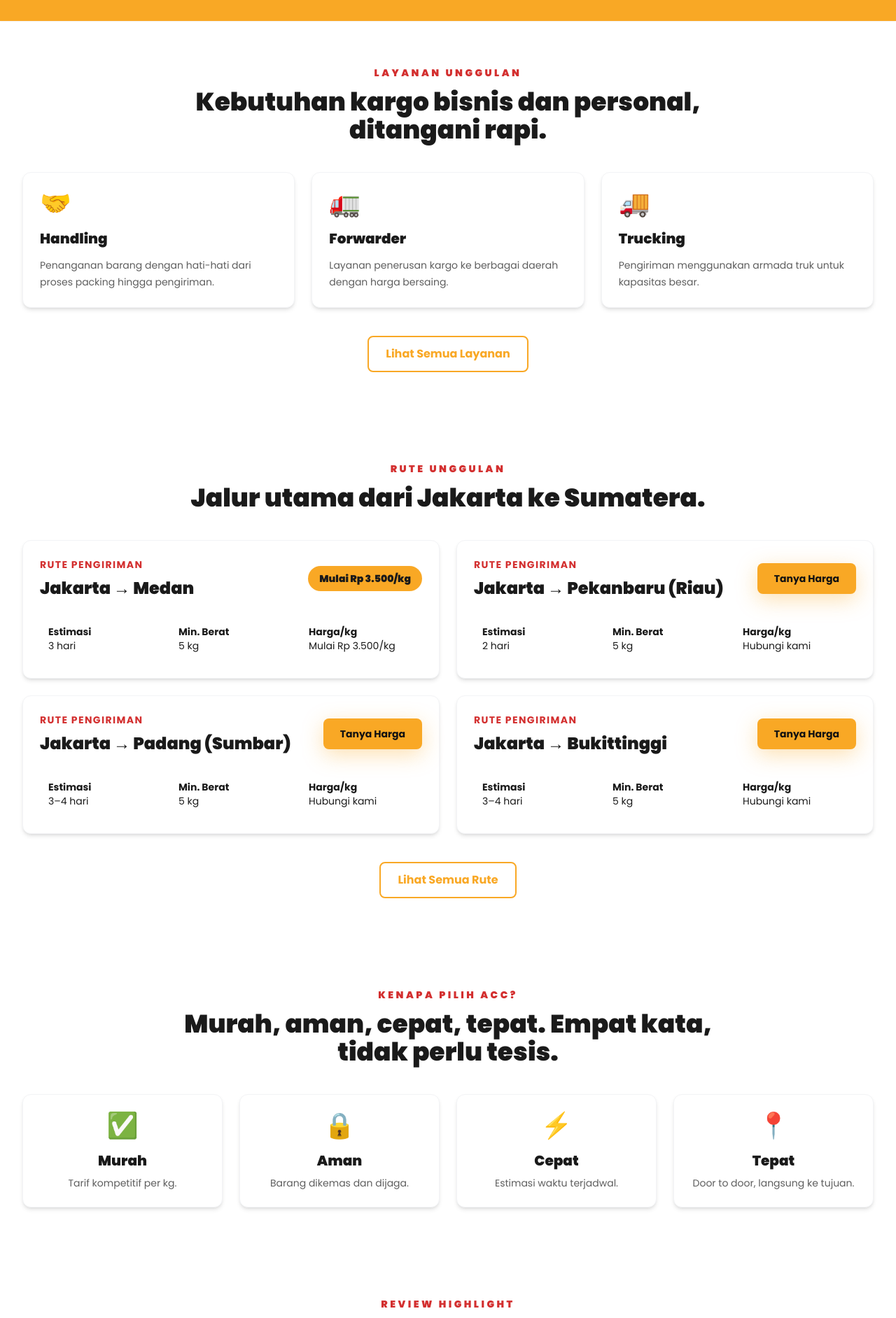
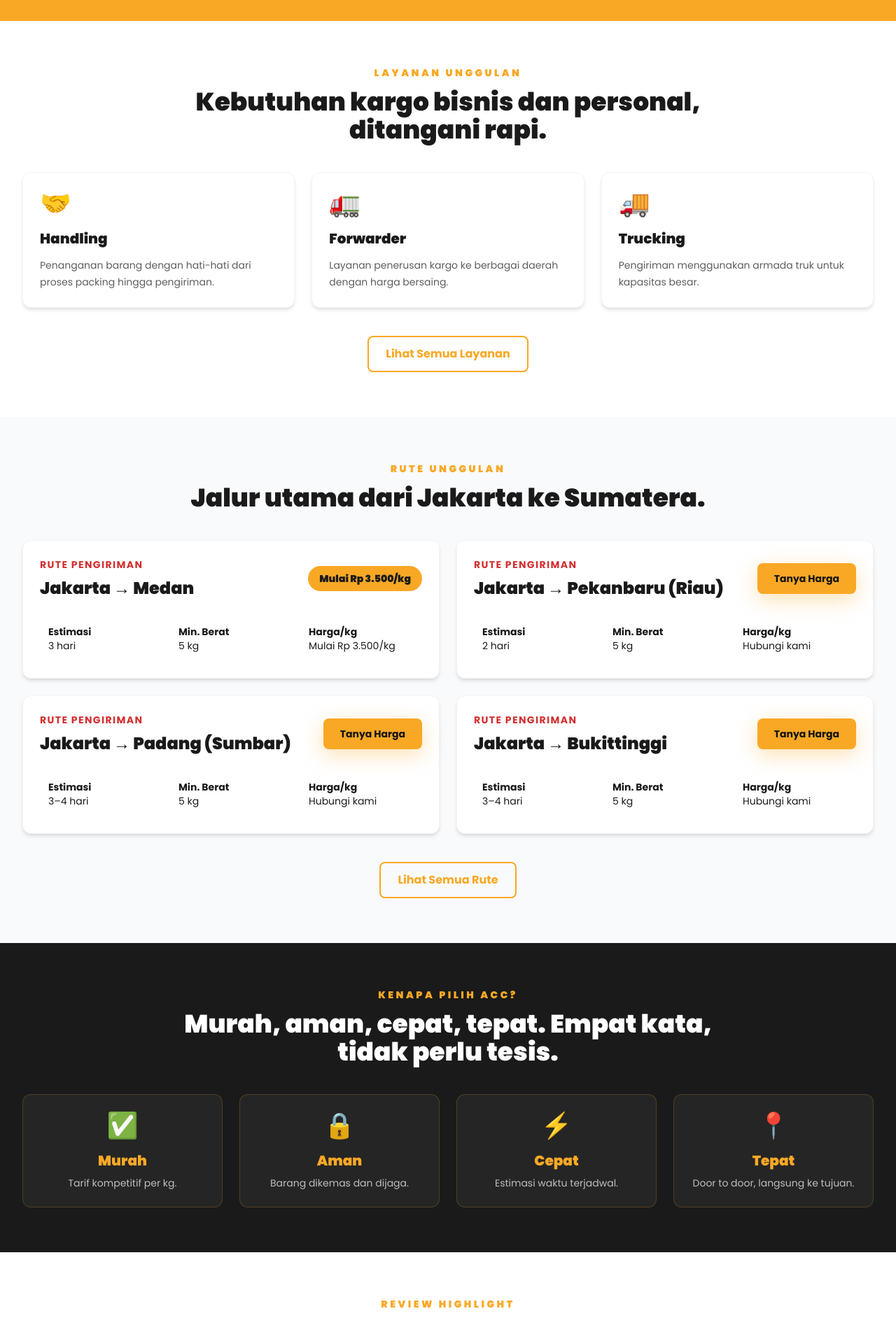
Before and after one commit to ghootech-sketch/acc-logistik, a Next.js app: page / in a window 1280 px wide. Shown: the part 916-2800 px from the top of the page at 70% size. Built offline with nearby package versions, Linux system fonts and the light colour scheme.

Commit message:
feat: page.tsx yellow theme section titles

```diff
--- a/app/page.tsx
+++ b/app/page.tsx
@@ -13,19 +13,84 @@ export default function Home() {
     <>
       <HeroSection />
       <StatsBar />
-      <section className="section-padding"><div className="container-page"><SectionTitle eyebrow="Layanan Unggulan" title="Kebutuhan kargo bisnis dan personal, ditangani rapi." /><div className="mt-10 grid gap-6 md:grid-cols-3">{services.slice(0,3).map((service, index) => <ScrollReveal key={service.title} delay={index * 100}><ServiceCard {...service} /></ScrollReveal>)}</div><CenterLink href="/layanan">Lihat Semua Layanan</CenterLink></div></section>
-      <section className="section-padding bg-white"><div className="container-page"><SectionTitle eyebrow="Rute Unggulan" title="Jalur utama dari Jakarta ke Sumatera." /><div className="mt-10 grid gap-6 lg:grid-cols-2">{routes.slice(0,4).map((route, index) => <ScrollReveal key={`${route.from}-${route.to}`} delay={index * 100}><RouteCard {...route} /></ScrollReveal>)}</div><CenterLink href="/rute">Lihat Semua Rute</CenterLink></div></section>
-      <section className="section-padding"><div className="container-page"><SectionTitle eyebrow="Kenapa Pilih ACC?" title="Murah, aman, cepat, tepat. Empat kata, tidak perlu tesis." /><div className="mt-10 grid gap-6 md:grid-cols-4">{[{icon:'✅',title:'Murah',desc:'Tarif kompetitif per kg.'},{icon:'🔒',title:'Aman',desc:'Barang dikemas dan dijaga.'},{icon:'⚡',title:'Cepat',desc:'Estimasi waktu terjadwal.'},{icon:'📍',title:'Tepat',desc:'Door to door, langsung ke tujuan.'}].map((item, index) => <ScrollReveal key={item.title} delay={index * 100}><div className="card text-center"><div className="text-4xl">{item.icon}</div><h3 className="mt-4 text-xl font-black">{item.title}</h3><p className="mt-2 text-sm text-brand-dark/70">{item.desc}</p></div></ScrollReveal>)}</div></div></section>
-      <section className="section-padding bg-white"><div className="container-page"><SectionTitle eyebrow="Review Highlight" title="Dipercaya pelanggan dari berbagai rute." /><div className="mt-10 grid gap-6 md:grid-cols-3">{reviews.slice(0,3).map((review, index) => <ScrollReveal key={review.name} delay={index * 100}><ReviewCard {...review} /></ScrollReveal>)}</div><CenterLink href="/ulasan">Baca Semua Ulasan</CenterLink></div></section>
+      <section className="section-padding bg-white">
+        <div className="container-page">
+          <SectionTitle eyebrow="Layanan Unggulan" title="Kebutuhan kargo bisnis dan personal, ditangani rapi." />
+          <div className="mt-10 grid gap-6 md:grid-cols-3">
+            {services.slice(0, 3).map((service, index) => (
+              <ScrollReveal key={service.title} delay={index * 100}>
+                <ServiceCard {...service} />
+              </ScrollReveal>
+            ))}
+          </div>
+          <CenterLink href="/layanan">Lihat Semua Layanan</CenterLink>
+        </div>
+      </section>
+      <section className="section-padding bg-gray-50">
+        <div className="container-page">
+          <SectionTitle eyebrow="Rute Unggulan" title="Jalur utama dari Jakarta ke Sumatera." />
+          <div className="mt-10 grid gap-6 lg:grid-cols-2">
+            {routes.slice(0, 4).map((route, index) => (
+              <ScrollReveal key={`${route.from}-${route.to}`} delay={index * 100}>
+                <RouteCard {...route} />
+              </ScrollReveal>
+            ))}
+          </div>
+          <CenterLink href="/rute">Lihat Semua Rute</CenterLink>
+        </div>
+      </section>
+      <section className="section-padding bg-brand-dark text-white">
+        <div className="container-page">
+          <SectionTitle eyebrow="Kenapa Pilih ACC?" title="Murah, aman, cepat, tepat. Empat kata, tidak perlu tesis." dark />
+          <div className="mt-10 grid gap-6 md:grid-cols-4">
+            {[
+              { icon: '✅', title: 'Murah', desc: 'Tarif kompetitif per kg.' },
+              { icon: '🔒', title: 'Aman', desc: 'Barang dikemas dan dijaga.' },
+              { icon: '⚡', title: 'Cepat', desc: 'Estimasi waktu terjadwal.' },
+              { icon: '📍', title: 'Tepat', desc: 'Door to door, langsung ke tujuan.' },
+            ].map((item, index) => (
+              <ScrollReveal key={item.title} delay={index * 100}>
+                <div className="rounded-xl border border-brand-yellow/20 bg-white/5 p-6 text-center hover:-translate-y-1 transition">
+                  <div className="text-4xl">{item.icon}</div>
+                  <h3 className="mt-4 text-xl font-black text-brand-yellow">{item.title}</h3>
+                  <p className="mt-2 text-sm text-white/70">{item.desc}</p>
+                </div>
+              </ScrollReveal>
+            ))}
+          </div>
+        </div>
+      </section>
+      <section className="section-padding bg-white">
+        <div className="container-page">
+          <SectionTitle eyebrow="Review Highlight" title="Dipercaya pelanggan dari berbagai rute." />
+          <div className="mt-10 grid gap-6 md:grid-cols-3">
+            {reviews.slice(0, 3).map((review, index) => (
+              <ScrollReveal key={review.name} delay={index * 100}>
+                <ReviewCard {...review} />
+              </ScrollReveal>
+            ))}
+          </div>
+          <CenterLink href="/ulasan">Baca Semua Ulasan</CenterLink>
+        </div>
+      </section>
       <CTABanner />
     </>
   );
 }
 
-function SectionTitle({ eyebrow, title }: { eyebrow: string; title: string }) {
-  return <div className="mx-auto max-w-3xl text-center"><p className="text-sm font-black uppercase tracking-[0.25em] text-brand-red">{eyebrow}</p><h2 className="mt-3 text-3xl font-black sm:text-4xl">{title}</h2></div>;
+function SectionTitle({ eyebrow, title, dark = false }: { eyebrow: string; title: string; dark?: boolean }) {
+  return (
+    <div className="mx-auto max-w-3xl text-center">
+      <p className="text-sm font-black uppercase tracking-[0.25em] text-brand-yellow">{eyebrow}</p>
+      <h2 className={`mt-3 text-3xl font-black sm:text-4xl ${dark ? 'text-white' : 'text-brand-dark'}`}>{title}</h2>
+    </div>
+  );
 }
 
 function CenterLink({ href, children }: { href: string; children: React.ReactNode }) {
-  return <div className="mt-10 text-center"><Link href={href} className="btn-secondary">{children}</Link></div>;
+  return (
+    <div className="mt-10 text-center">
+      <Link href={href} className="btn-secondary">{children}</Link>
+    </div>
+  );
 }
```
